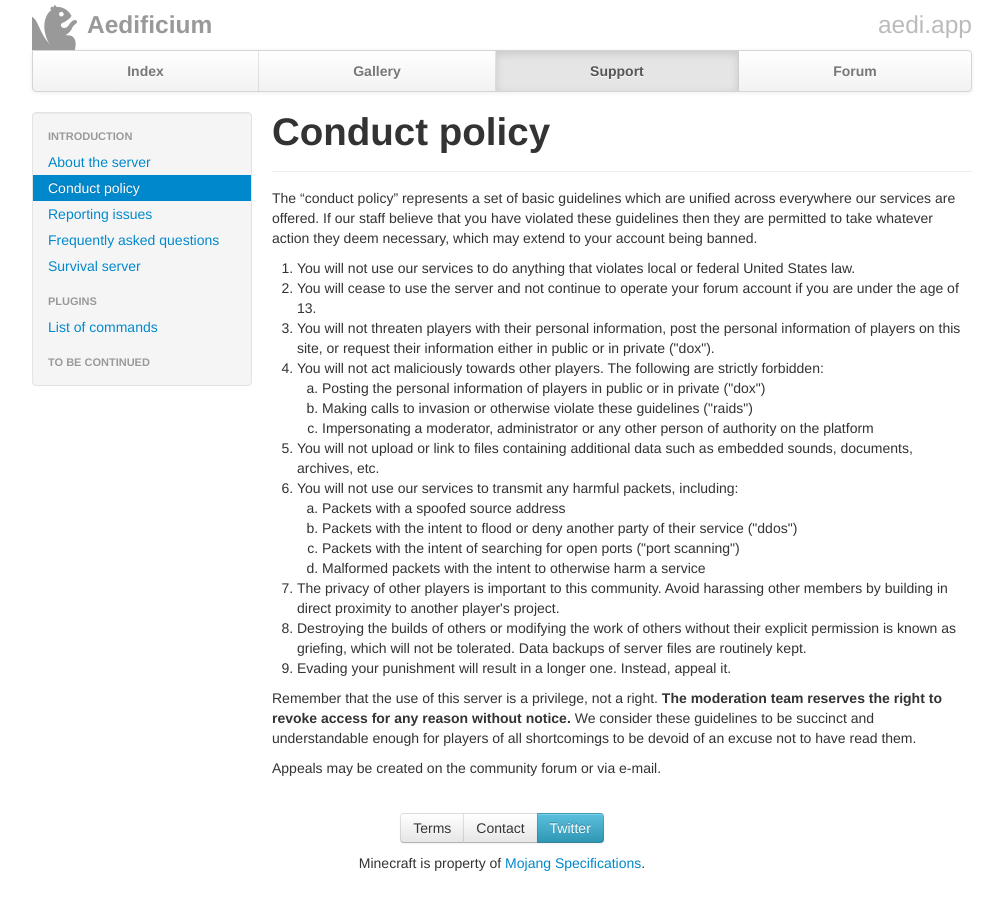
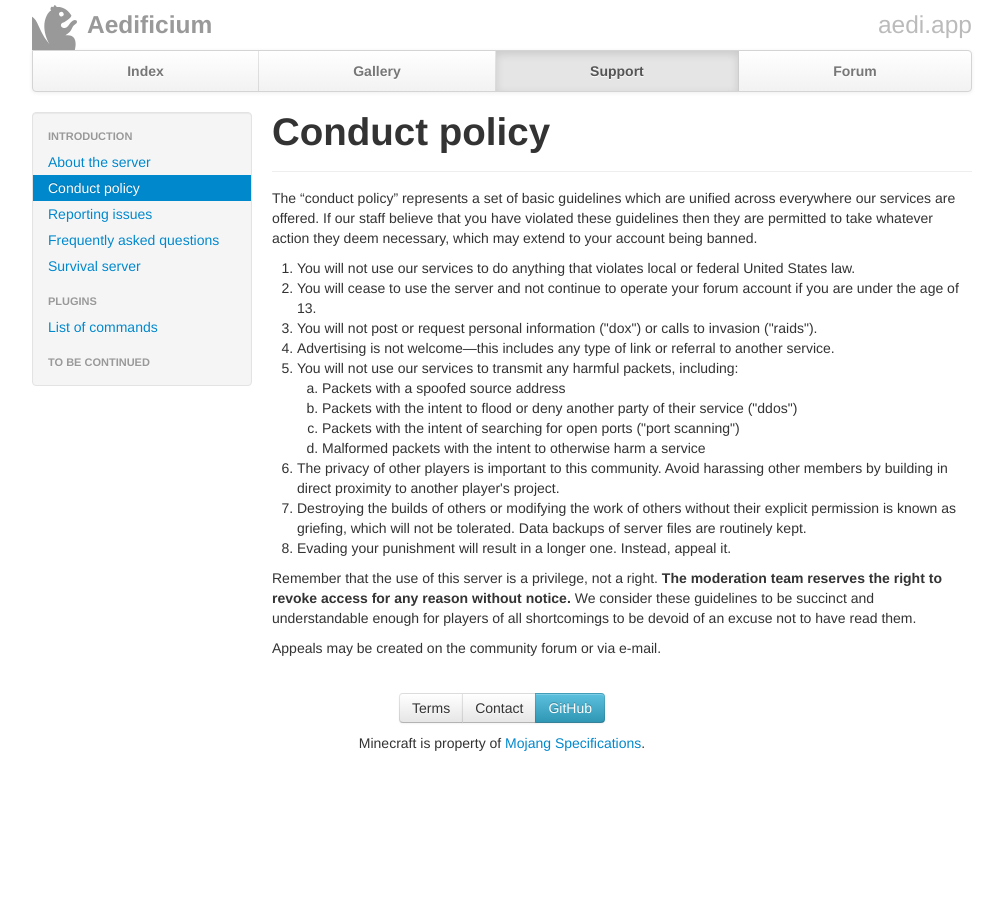
Before and after one commit to aedifi/website, a Jekyll site: the page built from support/rules.md, in a window 1280 px wide. Shown: the whole page, without its empty margins (138-1141 px from the left). Built offline with Jekyll 4.4.1, drawn with Linux system fonts in a browser that asks for light colours; nearby versions of some CDN libraries; after the commit the page ends 900 px from its top, so only the background shows below that.

```diff
--- a/_includes/footer.html
+++ b/_includes/footer.html
@@ -2,8 +2,8 @@
 	<div class="btn-group">
 		{% assign active = page.url | downcase | split: '/' %}
 		<a {% if active[1] == 'tos' %}class='btn active'{% else %}class='btn'{% endif %} href="/tos">Terms</a>
-		<a class="btn" href="mailto:contact@aedi.app">Contact</a>
-		<a class="btn btn-info" href="https://twitter.com/aedsrv">Twitter</a>
+		<a class="btn" href="mailto:grntbg@gmail.com">Contact</a>
+		<a class="btn btn-info" href="https://github.com/aedifi/" target="_blank">GitHub</a>
 	</div>
 	<p>Minecraft is property of <a href="https://www.mojang.com/about/">Mojang Specifications</a>.</p>
 </div>
--- a/support/rules.md
+++ b/support/rules.md
@@ -12,14 +12,8 @@
 	<ol>
 		<li>You will not use our services to do anything that violates local or federal United States law.</li>
 		<li>You will cease to use the server and not continue to operate your forum account if you are under the age of 13.</li>
-		<li>You will not threaten players with their personal information, post the personal information of players on this site, or request their information either in public or in private ("dox").</li>
-		<li>You will not act maliciously towards other players. The following are strictly forbidden:</li>
-			<ol type="a">
-				<li>Posting the personal information of players in public or in private ("dox")</li>
-				<li>Making calls to invasion or otherwise violate these guidelines ("raids")</li>
-				<li>Impersonating a moderator, administrator or any other person of authority on the platform</li>
-			</ol>
-		<li>You will not upload or link to files containing additional data such as embedded sounds, documents, archives, etc.</li>
+		<li>You will not post or request personal information ("dox") or calls to invasion ("raids").</li>
+		<li>Advertising is not welcome—this includes any type of link or referral to another service.</li>
 		<li>You will not use our services to transmit any harmful packets, including:</li>
 			<ol type="a">
 				<li>Packets with a spoofed source address</li>
```
Also changed, not shown: support/survival.md (+61 -17 lines).
